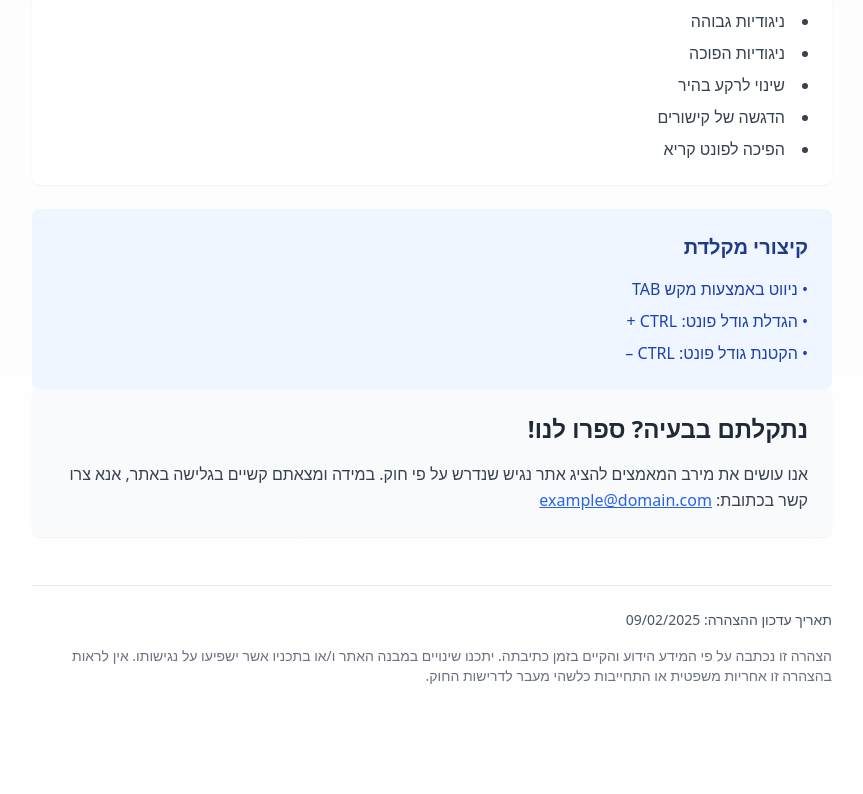
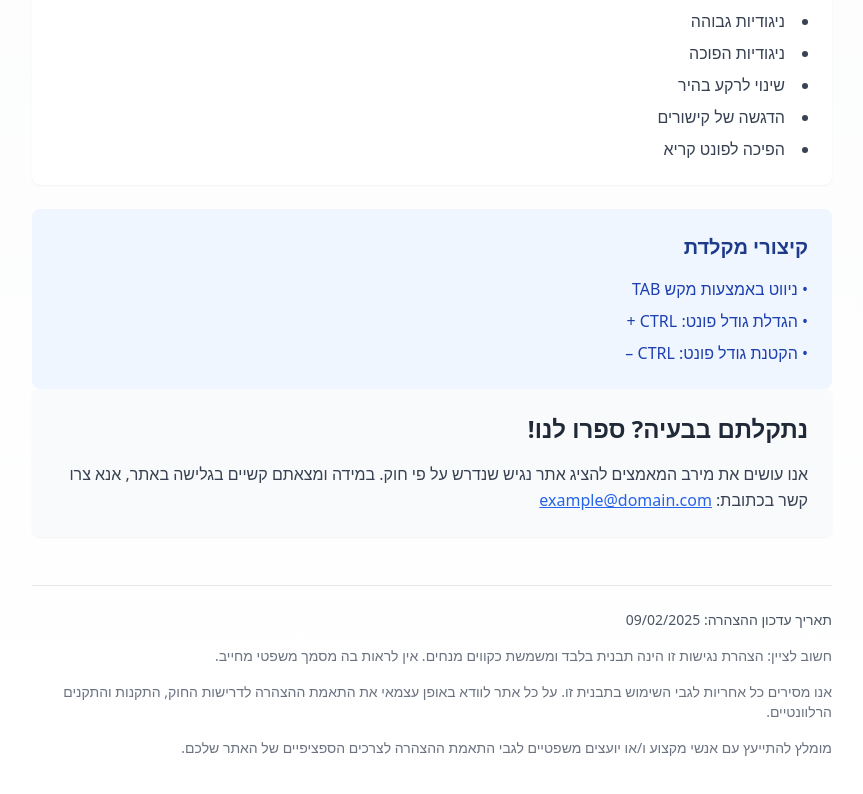
Before and after one commit to Admont555/Accessibility-generator, a React (Vite) app: page / in a window 1280 px wide. Shown: the part 1085-1879 px from the top of the page, without its empty margins (208-1071 px from the left). Built offline with nearby package versions, Linux system fonts and the light colour scheme.

Commit message:
Update accessibility statement disclaimer
Update the accessibility statement disclaimer to reflect that the provided template is for guidance only and that the author bears no responsibility for its use.

```diff
--- a/src/components/AccessibilityStatement.tsx
+++ b/src/components/AccessibilityStatement.tsx
@@ -121,9 +121,17 @@ const AccessibilityStatement = ({ siteName, pluginName, email }: AccessibilitySt
             <p className="text-gray-600 text-sm">
               תאריך עדכון ההצהרה: {currentDate}
             </p>
-            <p className="text-gray-500 text-sm mt-4">
-              הצהרה זו נכתבה על פי המידע הידוע והקיים בזמן כתיבתה. יתכנו שינויים במבנה האתר ו/או בתכניו אשר ישפיעו על נגישותו. אין לראות בהצהרה זו אחריות משפטית או התחייבות כלשהי מעבר לדרישות החוק.
-            </p>
+            <div className="space-y-4 text-gray-500 text-sm mt-4">
+              <p>
+                חשוב לציין: הצהרת נגישות זו הינה תבנית בלבד ומשמשת כקווים מנחים. אין לראות בה מסמך משפטי מחייב.
+              </p>
+              <p>
+                אנו מסירים כל אחריות לגבי השימוש בתבנית זו. על כל אתר לוודא באופן עצמאי את התאמת ההצהרה לדרישות החוק, התקנות והתקנים הרלוונטיים.
+              </p>
+              <p>
+                מומלץ להתייעץ עם אנשי מקצוע ו/או יועצים משפטיים לגבי התאמת ההצהרה לצרכים הספציפיים של האתר שלכם.
+              </p>
+            </div>
           </footer>
         </div>
       </div>
```
